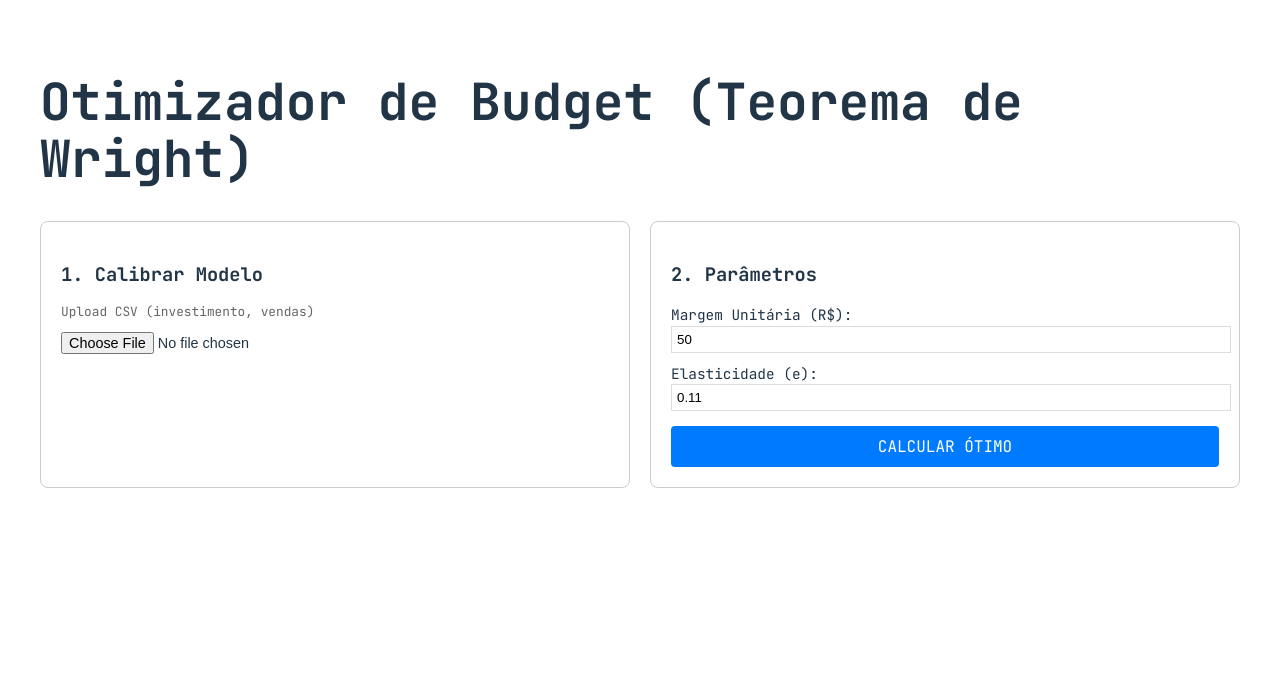
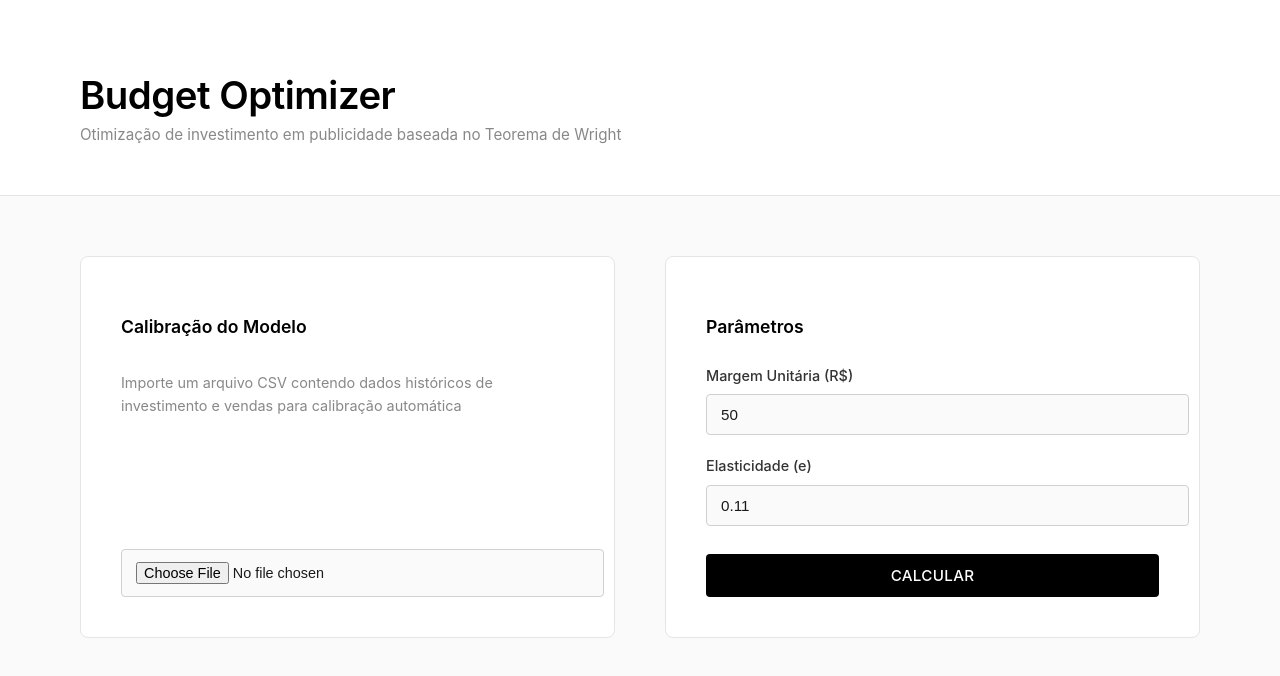
Before and after one commit to murilpcarneiro/projeto_fullstack_calculo, a React (Vite) app in the folder frontend/: page / in a window 1280 px wide. Shown: the top 676 px of the page. Built offline with nearby package versions, Linux system fonts and the light colour scheme.

Commit message:
feat: redesign layout and improve user interface for investment optimization tool

```diff
--- a/frontend/src/App.tsx
+++ b/frontend/src/App.tsx
@@ -2,7 +2,6 @@ import axios from 'axios'
 import React, { useState } from 'react'
 import {
   CartesianGrid,
-  Label,
   Line,
   LineChart,
   ReferenceLine,
@@ -89,78 +88,175 @@ function App() {
   return (
     <div
       style={{
-        padding: '40px',
-        fontFamily: "'JetBrains Mono', monospace",
+        padding: '0',
+        fontFamily:
+          "'Inter', -apple-system, BlinkMacSystemFont, 'Segoe UI', sans-serif",
         width: '100%',
         minHeight: '100vh',
         boxSizing: 'border-box',
+        background: '#fafafa',
+        color: '#1a1a1a',
       }}
     >
-      <h1 className="text-2xl font-bold mb-6">
-        Otimizador de Budget (Teorema de Wright)
+      {/* Header */}
+      <div
+        style={{
+          background: '#ffffff',
+          borderBottom: '1px solid #e5e5e5',
+          padding: '48px 80px',
+        }}
+      >
+        <h1
+          style={{
+            fontSize: '2.4em',
+            fontWeight: '600',
+            marginBottom: '8px',
+            color: '#000000',
+            letterSpacing: '-0.5px',
+          }}
+        >
+          Budget Optimizer
         </h1>
+        <p
+          style={{
+            fontSize: '0.95em',
+            color: '#888888',
+            fontWeight: '400',
+            margin: '0',
+          }}
+        >
+          Otimização de investimento em publicidade baseada no Teorema de Wright
+        </p>
+      </div>
 
+      {/* Main Content */}
+      <div
+        style={{
+          padding: '60px 80px',
+        }}
+      >
         {/* --- SEÇÃO DE INPUTS --- */}
         <div
           style={{
             display: 'grid',
             gridTemplateColumns: '1fr 1fr',
-          gap: '20px',
-          marginBottom: '30px',
+            gap: '50px',
+            marginBottom: '60px',
           }}
         >
           {/* Card Upload */}
           <div
             style={{
-            border: '1px solid #ccc',
-            padding: '20px',
+              background: '#ffffff',
+              border: '1px solid #e5e5e5',
+              padding: '40px',
               borderRadius: '8px',
+              display: 'flex',
+              flexDirection: 'column',
             }}
           >
-          <h3 style={{ fontWeight: 'bold', marginBottom: '10px' }}>
-            1. Calibrar Modelo
+            <h3
+              style={{
+                fontWeight: '600',
+                marginBottom: '16px',
+                fontSize: '1.1em',
+                color: '#000000',
+              }}
+            >
+              Calibração do Modelo
             </h3>
-          <p style={{ fontSize: '0.8em', color: '#666', marginBottom: '10px' }}>
-            Upload CSV (investimento, vendas)
+            <p
+              style={{
+                fontSize: '0.9em',
+                color: '#888888',
+                marginBottom: '24px',
+                lineHeight: '1.6',
+                flex: 1,
+              }}
+            >
+              Importe um arquivo CSV contendo dados históricos de investimento e
+              vendas para calibração automática
             </p>
             <input
               type="file"
               accept=".csv"
               onChange={handleUpload}
               disabled={loading}
-            style={{ fontSize: '0.9em' }}
+              style={{
+                fontSize: '0.9em',
+                padding: '12px 14px',
+                border: '1px solid #d0d0d0',
+                borderRadius: '4px',
+                width: '100%',
+                cursor: loading ? 'not-allowed' : 'pointer',
+                transition: 'border-color 0.2s',
+                backgroundColor: '#fafafa',
+              }}
             />
           </div>
 
           {/* Card Parâmetros */}
           <div
             style={{
-            border: '1px solid #ccc',
-            padding: '20px',
+              background: '#ffffff',
+              border: '1px solid #e5e5e5',
+              padding: '40px',
               borderRadius: '8px',
+              display: 'flex',
+              flexDirection: 'column',
             }}
           >
-          <h3 style={{ fontWeight: 'bold', marginBottom: '15px' }}>
-            2. Parâmetros
+            <h3
+              style={{
+                fontWeight: '600',
+                marginBottom: '24px',
+                fontSize: '1.1em',
+                color: '#000000',
+              }}
+            >
+              Parâmetros
             </h3>
-          <div style={{ marginBottom: '10px' }}>
-            <label style={{ display: 'block', fontSize: '0.9em' }}>
-              Margem Unitária (R$):
+            <div style={{ marginBottom: '20px', flex: 1 }}>
+              <label
+                style={{
+                  display: 'block',
+                  fontSize: '0.9em',
+                  fontWeight: '500',
+                  marginBottom: '8px',
+                  color: '#333333',
+                }}
+              >
+                Margem Unitária (R$)
               </label>
               <input
                 type="number"
                 value={margem}
                 onChange={(ev) => setMargem(parseFloat(ev.target.value))}
                 style={{
-                padding: '5px',
-                border: '1px solid #ddd',
+                  padding: '11px 14px',
+                  border: '1px solid #d0d0d0',
+                  borderRadius: '4px',
                   width: '100%',
+                  fontSize: '0.95em',
+                  transition: 'border-color 0.2s',
+                  backgroundColor: '#fafafa',
+                  color: '#1a1a1a',
                 }}
+                onFocus={(e) => (e.target.style.borderColor = '#000000')}
+                onBlur={(e) => (e.target.style.borderColor = '#d0d0d0')}
               />
             </div>
-          <div style={{ marginBottom: '15px' }}>
-            <label style={{ display: 'block', fontSize: '0.9em' }}>
-              Elasticidade (e):
+            <div style={{ marginBottom: '28px', flex: 1 }}>
+              <label
+                style={{
+                  display: 'block',
+                  fontSize: '0.9em',
+                  fontWeight: '500',
+                  marginBottom: '8px',
+                  color: '#333333',
+                }}
+              >
+                Elasticidade (e)
               </label>
               <input
                 type="number"
@@ -168,10 +264,17 @@ function App() {
                 value={e}
                 onChange={(ev) => setE(parseFloat(ev.target.value))}
                 style={{
-                padding: '5px',
-                border: '1px solid #ddd',
+                  padding: '11px 14px',
+                  border: '1px solid #d0d0d0',
+                  borderRadius: '4px',
                   width: '100%',
+                  fontSize: '0.95em',
+                  transition: 'border-color 0.2s',
+                  backgroundColor: '#fafafa',
+                  color: '#1a1a1a',
                 }}
+                onFocus={(e) => (e.target.style.borderColor = '#000000')}
+                onBlur={(e) => (e.target.style.borderColor = '#d0d0d0')}
               />
             </div>
             <button
@@ -179,15 +282,27 @@ function App() {
               disabled={loading}
               style={{
                 width: '100%',
-              padding: '10px',
-              background: '#007bff',
-              color: 'white',
+                padding: '12px 16px',
+                background: loading ? '#e8e8e8' : '#000000',
+                color: loading ? '#999999' : '#ffffff',
                 border: 'none',
                 borderRadius: '4px',
                 cursor: loading ? 'not-allowed' : 'pointer',
+                fontWeight: '500',
+                fontSize: '0.95em',
+                transition: 'background-color 0.2s',
+                letterSpacing: '0.3px',
+              }}
+              onMouseEnter={(e) => {
+                if (!loading) {
+                  e.currentTarget.style.backgroundColor = '#1a1a1a'
+                }
+              }}
+              onMouseLeave={(e) => {
+                e.currentTarget.style.backgroundColor = '#000000'
               }}
             >
-            {loading ? 'CALCULANDO...' : 'CALCULAR ÓTIMO'}
+              {loading ? 'CALCULANDO' : 'CALCULAR'}
             </button>
           </div>
         </div>
@@ -196,39 +311,50 @@ function App() {
         {resultado && (
           <div
             style={{
-            background: '#f8f9fa',
-            padding: '25px',
+              background: '#ffffff',
+              padding: '50px',
               borderRadius: '8px',
-            border: '1px solid #dee2e6',
+              border: '1px solid #e5e5e5',
             }}
           >
             <h2
               style={{
-              fontSize: '1.4em',
-              fontWeight: 'bold',
-              marginBottom: '20px',
-              color: '#004085',
+                fontSize: '1.8em',
+                fontWeight: '600',
+                marginBottom: '40px',
+                color: '#000000',
               }}
             >
-            Resultado Otimizado
+              Resultado da Otimização
             </h2>
 
             <div
               style={{
-              display: 'flex',
-              justifyContent: 'space-between',
-              marginBottom: '30px',
+                display: 'grid',
+                gridTemplateColumns: '1fr 1fr',
+                gap: '60px',
+                marginBottom: '60px',
               }}
             >
               <div>
-              <p style={{ fontSize: '0.9em', color: '#666' }}>
+                <p
+                  style={{
+                    fontSize: '0.85em',
+                    color: '#888888',
+                    marginBottom: '12px',
+                    fontWeight: '600',
+                    textTransform: 'uppercase',
+                    letterSpacing: '0.5px',
+                  }}
+                >
                   Investimento Ideal
                 </p>
                 <p
                   style={{
-                  fontSize: '1.8em',
-                  fontWeight: 'bold',
-                  color: '#007bff',
+                    fontSize: '2.8em',
+                    fontWeight: '600',
+                    color: '#000000',
+                    margin: '0',
                   }}
                 >
                   R${' '}
@@ -238,13 +364,25 @@ function App() {
                   })}
                 </p>
               </div>
-            <div style={{ textAlign: 'right' }}>
-              <p style={{ fontSize: '0.9em', color: '#666' }}>Lucro Máximo</p>
+              <div>
                 <p
                   style={{
-                  fontSize: '1.8em',
-                  fontWeight: 'bold',
-                  color: '#28a745',
+                    fontSize: '0.85em',
+                    color: '#888888',
+                    marginBottom: '12px',
+                    fontWeight: '600',
+                    textTransform: 'uppercase',
+                    letterSpacing: '0.5px',
+                  }}
+                >
+                  Lucro Máximo Esperado
+                </p>
+                <p
+                  style={{
+                    fontSize: '2.8em',
+                    fontWeight: '600',
+                    color: '#000000',
+                    margin: '0',
                   }}
                 >
                   R${' '}
@@ -256,36 +394,35 @@ function App() {
               </div>
             </div>
 
-          {/* --- AQUI ESTÁ O GRÁFICO QUE FALTAVA --- */}
+            {/* --- GRÁFICO --- */}
             {resultado.pontos_curva && (
               <div
                 style={{
-                height: '300px',
-                background: 'white',
-                padding: '10px',
+                  height: '500px',
+                  background: '#fafafa',
+                  padding: '30px',
                   borderRadius: '8px',
-                marginBottom: '20px',
+                  marginBottom: '40px',
+                  border: '1px solid #e5e5e5',
                 }}
               >
                 <ResponsiveContainer width="100%" height="100%">
                   <LineChart data={resultado.pontos_curva}>
-                  <CartesianGrid strokeDasharray="3 3" />
+                    <CartesianGrid
+                      strokeDasharray="0"
+                      stroke="#e5e5e5"
+                      vertical={false}
+                    />
                     <XAxis
                       dataKey="investimento"
                       tickFormatter={(val) => `R$${(val / 1000).toFixed(0)}k`}
-                    label={{
-                      value: 'Investimento em Ads',
-                      position: 'insideBottom',
-                      offset: -5,
-                    }}
+                      stroke="#999999"
+                      style={{ fontSize: '0.9em' }}
                     />
                     <YAxis
-                    label={{
-                      value: 'Lucro Líquido',
-                      angle: -90,
-                      position: 'insideLeft',
-                    }}
                       tickFormatter={(val) => `R$${(val / 1000).toFixed(0)}k`}
+                      stroke="#999999"
+                      style={{ fontSize: '0.9em' }}
                     />
                     <Tooltip
                       formatter={(value: number) => [
@@ -295,26 +432,26 @@ function App() {
                       labelFormatter={(label: number) =>
                         `Investimento: R$ ${label.toFixed(2)}`
                       }
+                      contentStyle={{
+                        background: '#ffffff',
+                        border: '1px solid #e5e5e5',
+                        borderRadius: '4px',
+                        boxShadow: '0 2px 8px rgba(0, 0, 0, 0.1)',
+                      }}
                     />
                     <ReferenceLine
                       x={resultado.investimento_otimo}
-                    stroke="red"
-                    strokeDasharray="3 3"
-                  >
-                    <Label
-                      value="Ponto Ótimo"
-                      position="top"
-                      fill="red"
-                      fontSize={12}
+                      stroke="#888888"
+                      strokeDasharray="5 5"
+                      strokeWidth={2}
                     />
-                  </ReferenceLine>
                     <Line
                       type="monotone"
                       dataKey="lucro"
-                    stroke="#8884d8"
-                    strokeWidth={3}
+                      stroke="#000000"
+                      strokeWidth={2.5}
                       dot={false}
-                    activeDot={{ r: 8 }}
+                      activeDot={{ r: 7 }}
                     />
                   </LineChart>
                 </ResponsiveContainer>
@@ -323,33 +460,45 @@ function App() {
 
             <div
               style={{
-              borderTop: '1px solid #ccc',
-              paddingTop: '15px',
-              fontSize: '0.9em',
+                borderTop: '1px solid #e5e5e5',
+                paddingTop: '32px',
               }}
             >
-            <p>
-              <strong>Status Matemático: </strong>
-              {resultado.is_maximo ? (
-                <span style={{ color: 'green', fontWeight: 'bold' }}>
-                  MÁXIMO CONFIRMADO (Derivada 2ª &lt; 0)
+              <div style={{ marginBottom: '20px' }}>
+                <p style={{ fontSize: '0.95em', margin: 0 }}>
+                  <span style={{ fontWeight: '600', color: '#000000' }}>
+                    Status de Validação:{' '}
                   </span>
-              ) : (
-                <span style={{ color: 'red', fontWeight: 'bold' }}>
-                  ERRO DE OTIMIZAÇÃO
+                  <span
+                    style={{
+                      color: resultado.is_maximo ? '#2d5016' : '#7d2323',
+                      fontWeight: '500',
+                    }}
+                  >
+                    {resultado.is_maximo
+                      ? 'Máximo confirmado (Derivada 2ª < 0)'
+                      : 'Erro de otimização'}
                   </span>
-              )}
                 </p>
-            <p style={{ marginTop: '5px', color: '#555', fontStyle: 'italic' }}>
-              "O orçamento de R$ {resultado.investimento_otimo.toFixed(0)}{' '}
-              representa exatamente{' '}
-              {(resultado.elasticidade_usada * 100).toFixed(1)}% do Lucro Bruto
-              esperado (Teorema de Wright)."
+              </div>
+              <p
+                style={{
+                  fontSize: '0.95em',
+                  color: '#555555',
+                  margin: 0,
+                  lineHeight: '1.7',
+                  fontStyle: 'italic',
+                }}
+              >
+                O orçamento de R$ {resultado.investimento_otimo.toFixed(0)}{' '}
+                representa {(resultado.elasticidade_usada * 100).toFixed(1)}% do
+                lucro bruto esperado, conforme o Teorema de Wright.
               </p>
             </div>
           </div>
         )}
       </div>
+    </div>
   )
 }
 
```
Lines whose indentation alone changed are shown as unchanged.
